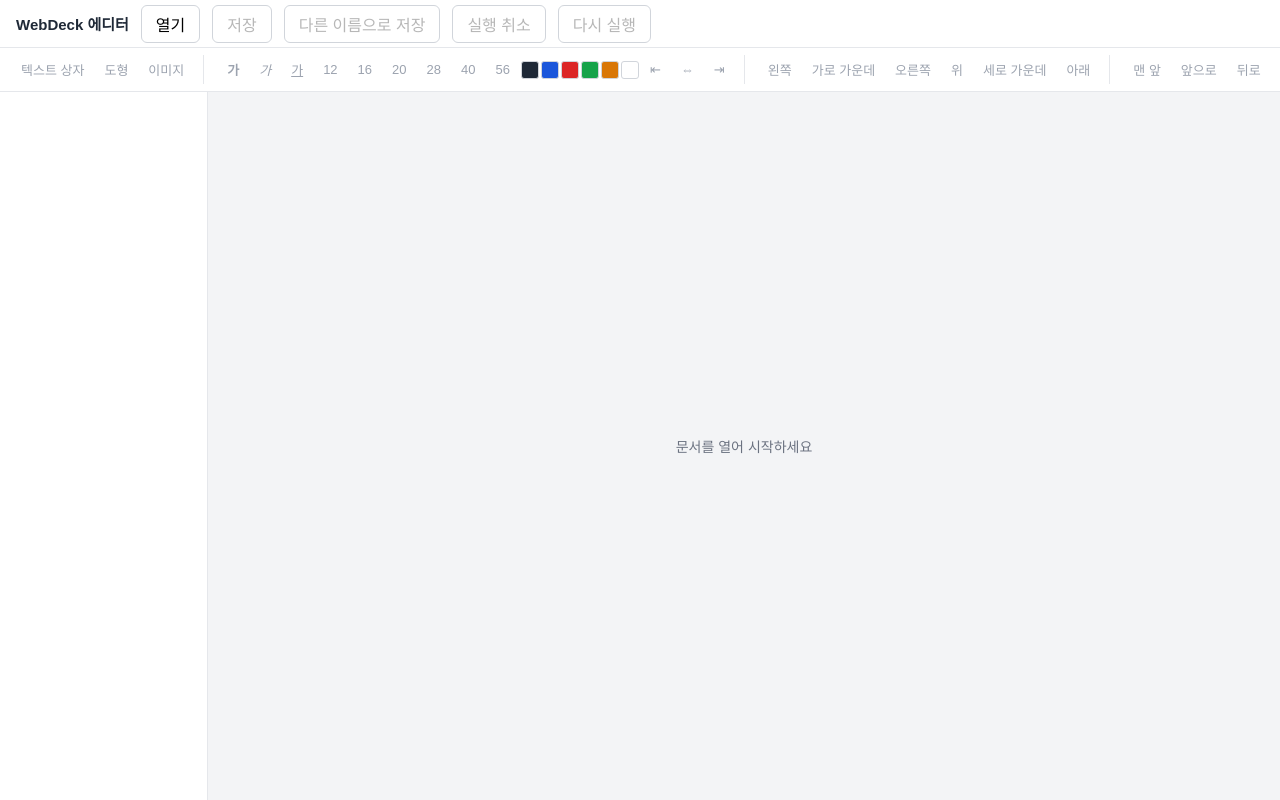
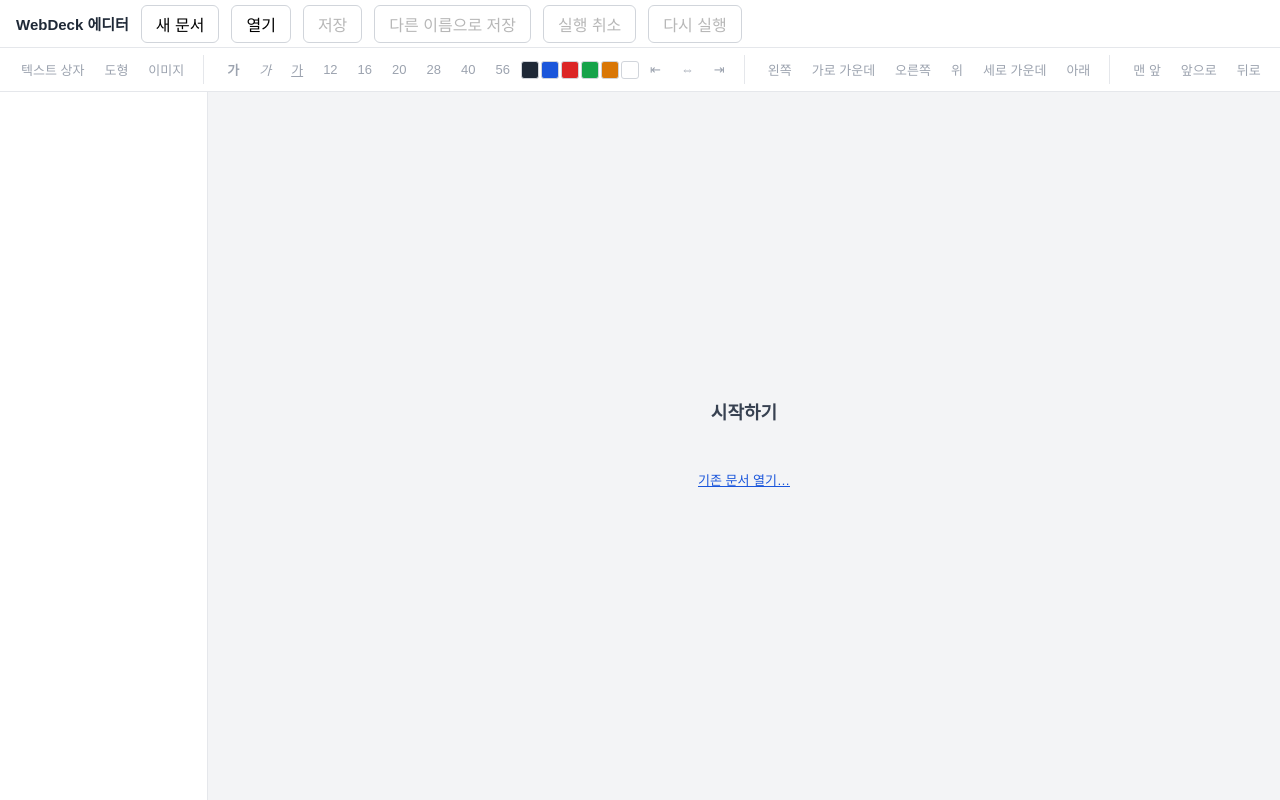
Before and after one commit to Gusrudals/WebDeck, a React (Vite) app in the folder editor/: page / in a window 1280 px wide. Built offline with nearby package versions, Linux system fonts and the light colour scheme.

Commit message:
feat: 시작 화면과 새 문서 — 템플릿에서 시작, 미저장 변경 가드

```diff
--- a/editor/src/App.tsx
+++ b/editor/src/App.tsx
@@ -2,6 +2,7 @@ import { useEffect, useReducer, useRef } from 'react'
 import { CanvasArea } from './canvas/CanvasArea.tsx'
 import { downloadHtml, openHtmlFile, saveAsHtmlFile, saveToHandle } from './file/fileAccess.ts'
 import type { SaveAsResult } from './file/fileAccess.ts'
+import { TEMPLATES } from './file/templates.ts'
 import { createIdGen } from './model/id.ts'
 import { canRedo, canUndo } from './model/history.ts'
 import { WebdeckParseError, parseWebdeck } from './model/parse.ts'
@@ -9,6 +10,7 @@ import { addSlide, duplicateSlide, moveSlide, removeSlide } from './model/ops.ts
 import { checkRoundTrip } from './model/roundtrip.ts'
 import { serializeWebdeck } from './model/serialize.ts'
 import type { DeckDoc } from './model/types.ts'
+import { StartScreen } from './panels/StartScreen.tsx'
 import { SlidePanel } from './panels/SlidePanel.tsx'
 import { Toolbar } from './panels/Toolbar.tsx'
 import { editorReducer, initialEditorState, isDirty } from './state/store.ts'
@@ -26,7 +28,25 @@ export function App() {
     return () => window.removeEventListener('beforeunload', warn)
   }, [state])
 
+  /** 미저장 변경이 있으면 진행 여부를 묻는다 — dirty가 아니면 confirm을 띄우지 않는다 */
+  function confirmDiscard(): boolean {
+    return !isDirty(state) || window.confirm('저장하지 않은 변경이 있습니다. 계속하면 사라집니다. 계속할까요?')
+  }
+
+  function handleStart(key: string) {
+    if (!confirmDiscard()) return
+    const template = TEMPLATES.find((t) => t.key === key)
+    if (!template) return
+    try {
+      const doc = parseWebdeck(template.html)
+      dispatch({ type: 'START_DOC', doc, fileName: '제목 없음.html' })
+    } catch {
+      dispatch({ type: 'OPEN_ERROR', message: '템플릿을 불러올 수 없습니다' })
+    }
+  }
+
   async function handleOpen() {
+    if (!confirmDiscard()) return
     let opened
     try {
       opened = await openHtmlFile()
@@ -110,6 +130,7 @@ export function App() {
     <div className="app">
       <header className="topbar">
         <h1>WebDeck 에디터</h1>
+        <button type="button" onClick={() => handleStart('minimal')}>새 문서</button>
         <button type="button" onClick={handleOpen}>열기</button>
         <button type="button" disabled={!state.doc} onClick={handleSave}>저장</button>
         <button type="button" disabled={!state.doc} onClick={handleSaveAs}>다른 이름으로 저장</button>
@@ -172,9 +193,7 @@ export function App() {
           dispatch={dispatch}
         />
       ) : (
-        <main className="canvas-area">
-          <p className="empty-state">문서를 열어 시작하세요</p>
-        </main>
+        <StartScreen onStart={handleStart} onOpen={handleOpen} />
       )}
     </div>
   )
--- a/editor/src/app.css
+++ b/editor/src/app.css
@@ -20,7 +20,6 @@ body { margin: 0; font-family: var(--wd-font-body); color: #1f2937; background:
 
 .side { background: #fff; border-right: 1px solid #e5e7eb; overflow-y: auto; padding: 12px; }
 .canvas-area { position: relative; overflow: hidden; display: flex; align-items: center; justify-content: center; }
-.empty-state { color: #6b7280; font-size: 14px; }
 
 .slide-view { position: relative; background: #fff; overflow: hidden; box-shadow: 0 2px 8px rgba(0, 0, 0, 0.15); flex: none; font-family: var(--wd-font-body); color: var(--wd-text); }
 .slide-view .el-text p { margin: 0; }
@@ -61,3 +60,12 @@ body { margin: 0; font-family: var(--wd-font-body); color: #1f2937; background:
 
 .dirty-dot { color: var(--wd-primary); }
 .error button { margin-left: 6px; font: inherit; font-size: 12px; padding: 2px 6px; border: 1px solid #b91c1c; border-radius: 4px; background: #fff; color: #b91c1c; cursor: pointer; }
+
+.start-screen { display: flex; flex-direction: column; align-items: center; gap: 20px; }
+.start-screen h2 { margin: 0; font-size: 18px; color: #374151; }
+.start-cards { display: flex; gap: 12px; flex-wrap: wrap; justify-content: center; }
+.start-card { display: flex; flex-direction: column; gap: 6px; width: 180px; padding: 20px 16px; font: inherit; text-align: left; background: #fff; border: 1px solid #d1d5db; border-radius: 8px; cursor: pointer; }
+.start-card:hover { border-color: var(--wd-primary); box-shadow: 0 2px 8px rgba(26, 86, 219, 0.12); }
+.start-card strong { font-size: 14px; }
+.start-card span { font-size: 12px; color: #6b7280; }
+.start-open { font: inherit; font-size: 13px; padding: 6px 14px; background: none; border: none; color: var(--wd-primary); cursor: pointer; text-decoration: underline; }
--- /dev/null
+++ b/editor/src/panels/StartScreen.tsx
@@ -0,0 +1,20 @@
+import { TEMPLATES } from '../file/templates.ts'
+
+export function StartScreen({ onStart, onOpen }: { onStart: (key: string) => void; onOpen: () => void }) {
+  return (
+    <main className="canvas-area">
+      <div className="start-screen">
+        <h2>시작하기</h2>
+        <div className="start-cards">
+          {TEMPLATES.map((t) => (
+            <button key={t.key} type="button" className="start-card" onClick={() => onStart(t.key)}>
+              <strong>{t.label}</strong>
+              <span>{t.description}</span>
+            </button>
+          ))}
+        </div>
+        <button type="button" className="start-open" onClick={onOpen}>기존 문서 열기…</button>
+      </div>
+    </main>
+  )
+}
```
Also changed, not shown: 2 other files (tests, documents, lock files or other folders).
